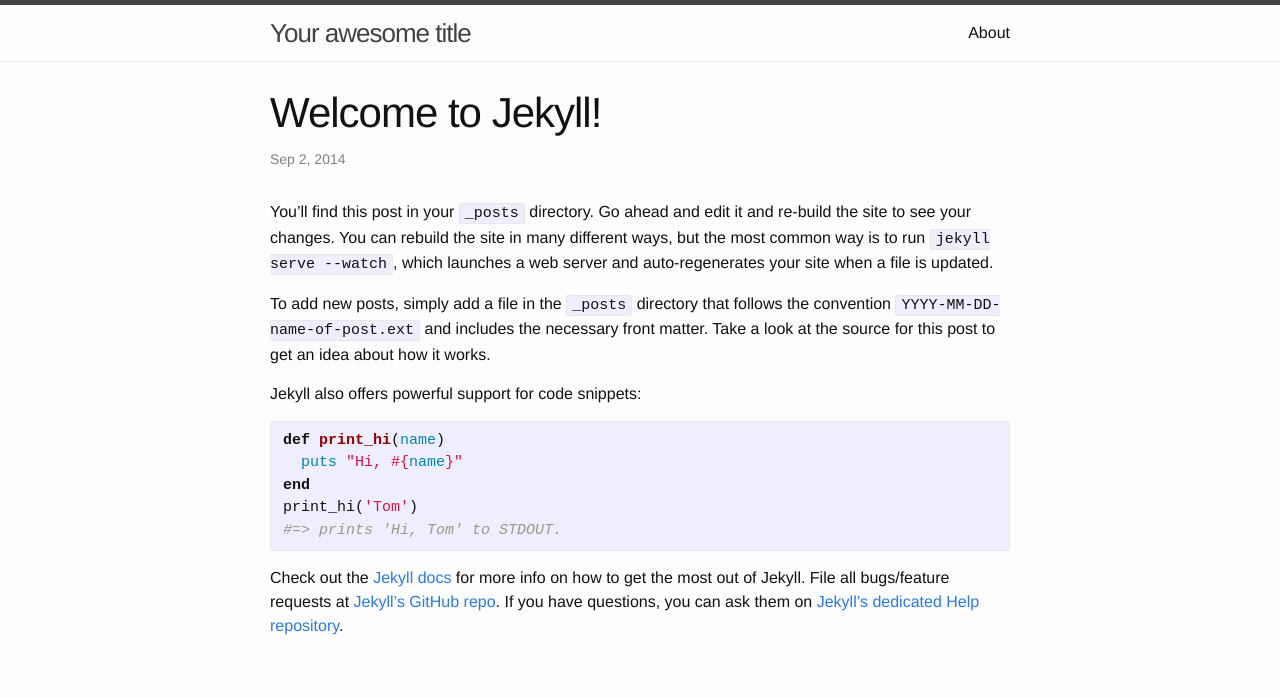
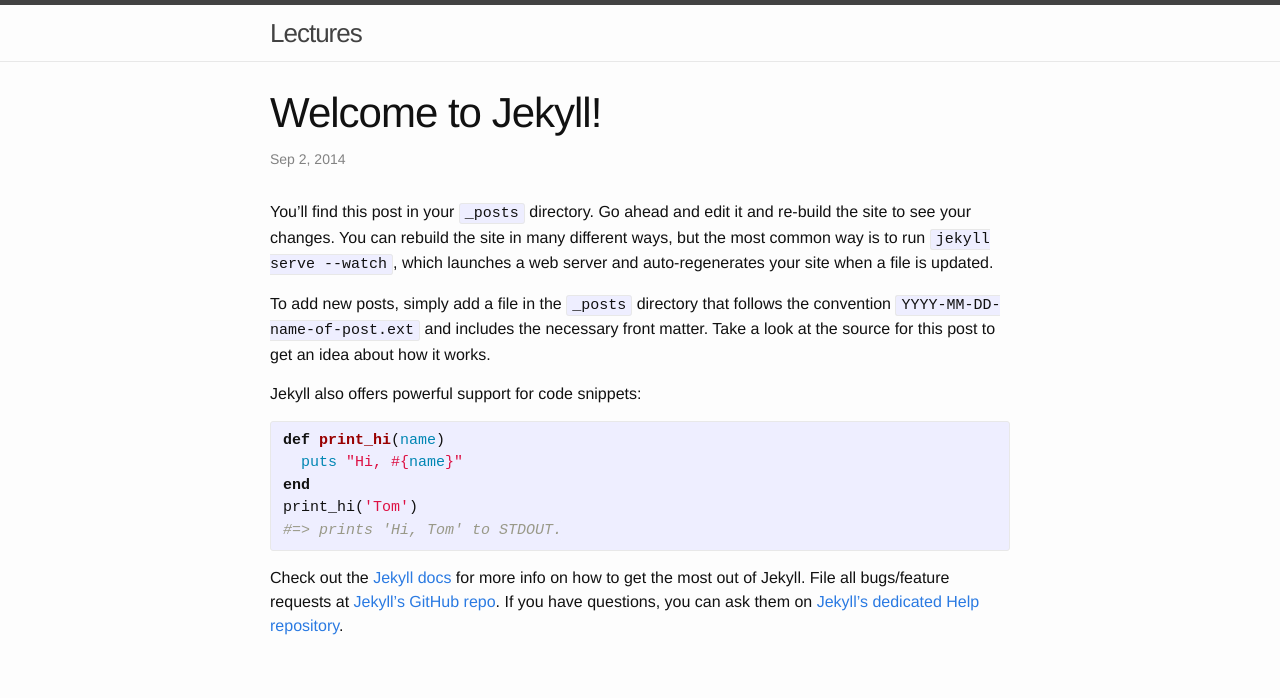
Before and after one commit to pascallaliberte/lectures, a Jekyll site: the page built from _posts/2014-09-02-welcome-to-jekyll.markdown, in a window 1280 px wide. Shown: the top 698 px of the page. Built offline with Jekyll 4.4.1, drawn with Linux system fonts in a browser that asks for light colours; some of the changed text lies outside the part shown; grey boxes are pictures that could not be loaded.

Commit message:
Removed a bunch of non-essential stuff from jekyll

```diff
--- a/_config.yml
+++ b/_config.yml
@@ -1,14 +1,7 @@
 # Site settings
-title: Your awesome title
-email: your-email@domain.com
-description: > # this means to ignore newlines until "baseurl:"
-  Write an awesome description for your new site here. You can edit this
-  line in _config.yml. It will appear in your document head meta (for
-  Google search results) and in your feed.xml site description.
+title: Lectures
 baseurl: "" # the subpath of your site, e.g. /blog/
-url: "http://yourdomain.com" # the base hostname & protocol for your site
-twitter_username: jekyllrb
-github_username:  jekyll
+url: "http://lectures.pascallaliberte.me" # the base hostname & protocol for your site
 
 # Build settings
 markdown: kramdown
--- a/_includes/footer.html
+++ /dev/null
@@ -1,55 +0,0 @@
-<footer class="site-footer">
-
-  <div class="wrapper">
-
-    <h2 class="footer-heading">{{ site.title }}</h2>
-
-    <div class="footer-col-wrapper">
-      <div class="footer-col  footer-col-1">
-        <ul class="contact-list">
-          <li>{{ site.title }}</li>
-          <li><a href="mailto:{{ site.email }}">{{ site.email }}</a></li>
-        </ul>
-      </div>
-
-      <div class="footer-col  footer-col-2">
-        <ul class="social-media-list">
-          {% if site.github_username %}
-          <li>
-            <a href="https://github.com/{{ site.github_username }}">
-              <span class="icon  icon--github">
-                <svg viewBox="0 0 16 16">
-                  <path fill="#828282" d="M7.999,0.431c-4.285,0-7.76,3.474-7.76,7.761 c0,3.428,2.223,6.337,5.307,7.363c0.388,0.071,0.53-0.168,0.53-0.374c0-0.184-0.007-0.672-0.01-1.32 c-2.159,0.469-2.614-1.04-2.614-1.04c-0.353-0.896-0.862-1.135-0.862-1.135c-0.705-0.481,0.053-0.472,0.053-0.472 c0.779,0.055,1.189,0.8,1.189,0.8c0.692,1.186,1.816,0.843,2.258,0.645c0.071-0.502,0.271-0.843,0.493-1.037 C4.86,11.425,3.049,10.76,3.049,7.786c0-0.847,0.302-1.54,0.799-2.082C3.768,5.507,3.501,4.718,3.924,3.65 c0,0,0.652-0.209,2.134,0.796C6.677,4.273,7.34,4.187,8,4.184c0.659,0.003,1.323,0.089,1.943,0.261 c1.482-1.004,2.132-0.796,2.132-0.796c0.423,1.068,0.157,1.857,0.077,2.054c0.497,0.542,0.798,1.235,0.798,2.082 c0,2.981-1.814,3.637-3.543,3.829c0.279,0.24,0.527,0.713,0.527,1.437c0,1.037-0.01,1.874-0.01,2.129 c0,0.208,0.14,0.449,0.534,0.373c3.081-1.028,5.302-3.935,5.302-7.362C15.76,3.906,12.285,0.431,7.999,0.431z"/>
-                </svg>
-              </span>
-
-              <span class="username">{{ site.github_username }}</span>
-            </a>
-          </li>
-          {% endif %}
-
-          {% if site.twitter_username %}
-          <li>
-            <a href="https://twitter.com/{{ site.twitter_username }}">
-              <span class="icon  icon--twitter">
-                <svg viewBox="0 0 16 16">
-                  <path fill="#828282" d="M15.969,3.058c-0.586,0.26-1.217,0.436-1.878,0.515c0.675-0.405,1.194-1.045,1.438-1.809
-                  c-0.632,0.375-1.332,0.647-2.076,0.793c-0.596-0.636-1.446-1.033-2.387-1.033c-1.806,0-3.27,1.464-3.27,3.27 c0,0.256,0.029,0.506,0.085,0.745C5.163,5.404,2.753,4.102,1.14,2.124C0.859,2.607,0.698,3.168,0.698,3.767 c0,1.134,0.577,2.135,1.455,2.722C1.616,6.472,1.112,6.325,0.671,6.08c0,0.014,0,0.027,0,0.041c0,1.584,1.127,2.906,2.623,3.206 C3.02,9.402,2.731,9.442,2.433,9.442c-0.211,0-0.416-0.021-0.615-0.059c0.416,1.299,1.624,2.245,3.055,2.271 c-1.119,0.877-2.529,1.4-4.061,1.4c-0.264,0-0.524-0.015-0.78-0.046c1.447,0.928,3.166,1.469,5.013,1.469 c6.015,0,9.304-4.983,9.304-9.304c0-0.142-0.003-0.283-0.009-0.423C14.976,4.29,15.531,3.714,15.969,3.058z"/>
-                </svg>
-              </span>
-
-              <span class="username">{{ site.twitter_username }}</span>
-            </a>
-          </li>
-          {% endif %}
-        </ul>
-      </div>
-
-      <div class="footer-col  footer-col-3">
-        <p class="text">{{ site.description }}</p>
-      </div>
-    </div>
-
-  </div>
-
-</footer>
--- a/_includes/header.html
+++ b/_includes/header.html
@@ -4,24 +4,6 @@
 
     <a class="site-title" href="{{ site.baseurl }}/">{{ site.title }}</a>
 
-    <nav class="site-nav">
-      <a href="#" class="menu-icon">
-        <svg viewBox="0 0 18 15">
-          <path fill="#424242" d="M18,1.484c0,0.82-0.665,1.484-1.484,1.484H1.484C0.665,2.969,0,2.304,0,1.484l0,0C0,0.665,0.665,0,1.484,0 h15.031C17.335,0,18,0.665,18,1.484L18,1.484z"/>
-          <path fill="#424242" d="M18,7.516C18,8.335,17.335,9,16.516,9H1.484C0.665,9,0,8.335,0,7.516l0,0c0-0.82,0.665-1.484,1.484-1.484 h15.031C17.335,6.031,18,6.696,18,7.516L18,7.516z"/>
-          <path fill="#424242" d="M18,13.516C18,14.335,17.335,15,16.516,15H1.484C0.665,15,0,14.335,0,13.516l0,0 c0-0.82,0.665-1.484,1.484-1.484h15.031C17.335,12.031,18,12.696,18,13.516L18,13.516z"/>
-        </svg>
-      </a>
-
-      <div class="trigger">
-        {% for page in site.pages %}
-          {% if page.title %}
-          <a class="page-link" href="{{ page.url | prepend: site.baseurl }}">{{ page.title }}</a>
-          {% endif %}
-        {% endfor %}
-      </div>
-    </nav>
-
   </div>
 
 </header>
```
